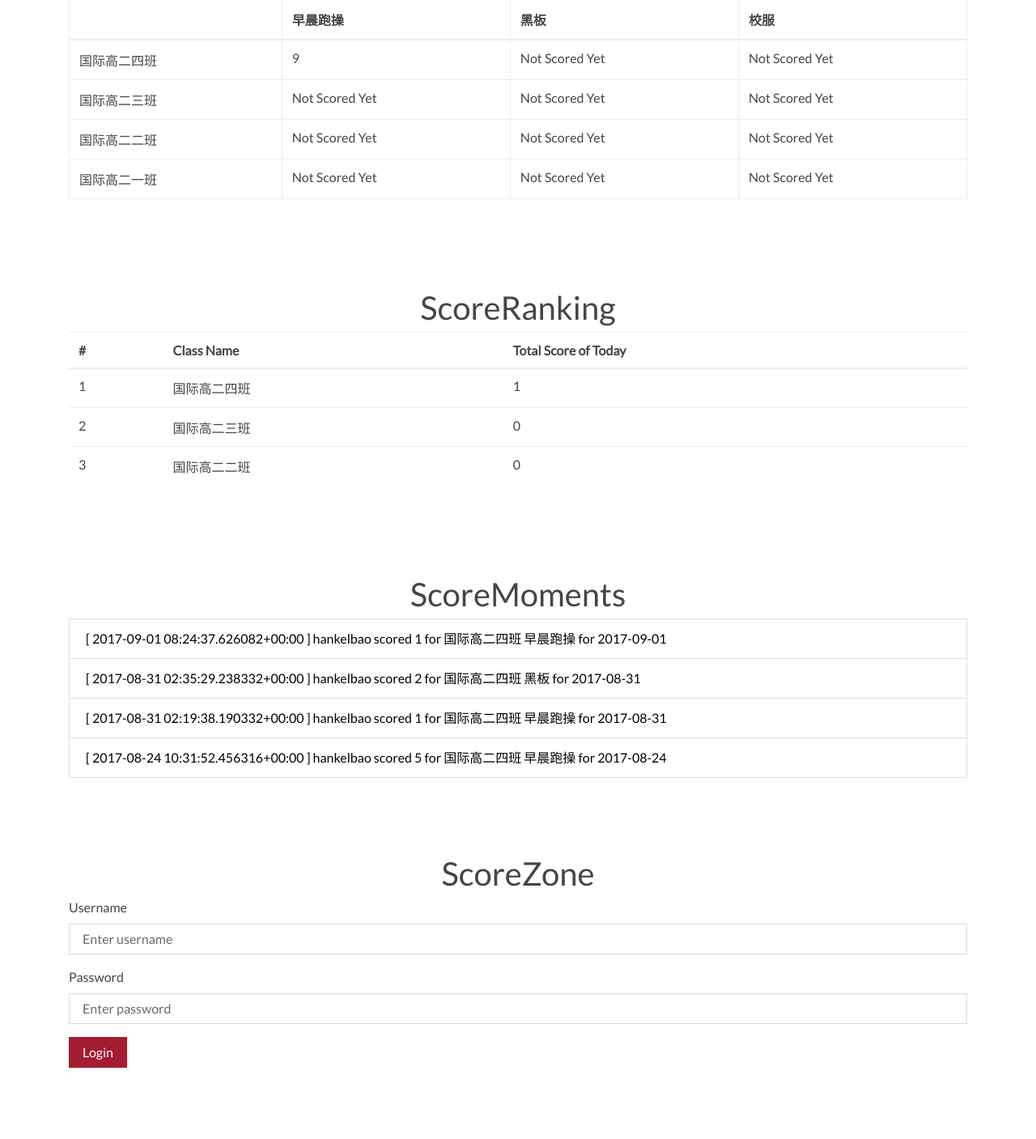
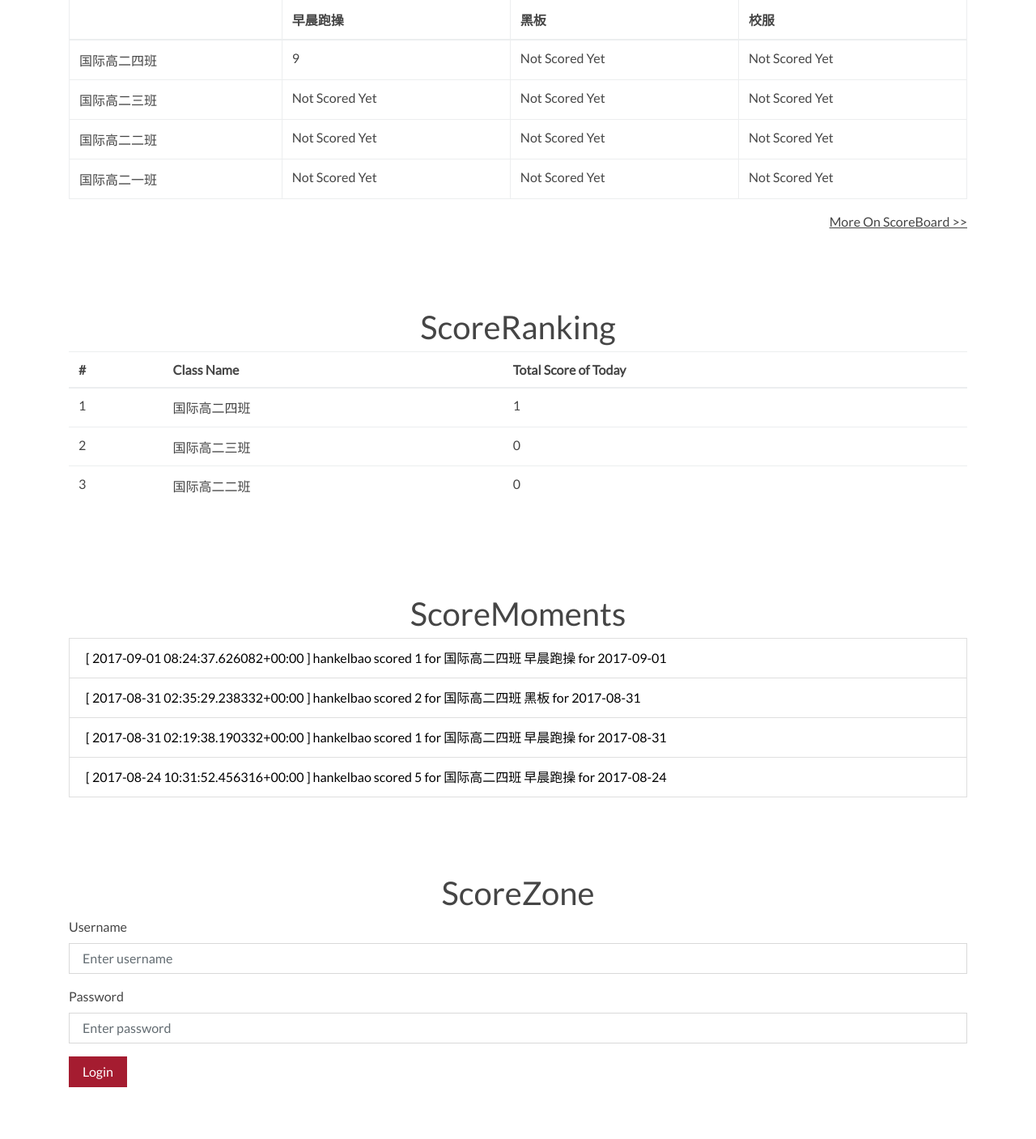
Before and after one commit to HankelBao/DIDSYS-Django, a Django app: page / in a window 1280 px wide. Shown: the part 797-2204 px from the top of the page at 81% size. Before the commit the page ends 2116 px from the top, so only its background shows below. Run offline with Django 3.2, Linux system fonts and the light colour scheme; data comes from the database, SQL or seed files in the repository; both versions use the stored data as it was after the commit; some libraries are stand-ins or nearby versions.

Commit message:
tested the new modal of it

```diff
--- a/DID/static/js/index.js
+++ b/DID/static/js/index.js
@@ -112,3 +112,13 @@ function update_index() {
 $(document).ready(function(){
     update_index();
 });
+
+function more_on_scoreboard() {
+    $.ajax({
+        type:"POST",
+        url:"ajax/more-on-scoreboard",
+        success:function(result){
+            $("#modal_content").html(result);
+        }
+    });
+}
--- a/DID/templates/DID/index.html
+++ b/DID/templates/DID/index.html
@@ -62,6 +62,13 @@
             <tbody id="scoreboard-body">
             </tbody>
           </table>
+        </div>
+      </div>
+      <div class="row">
+        <div class="col-md-12">
+          <div style="text-align:right">
+            <a onclick="more_on_scoreboard()" data-toggle="modal" data-target="#modal"><u>More On ScoreBoard >></u></a>
+          </div>
         </div>
       </div>
     </div>
--- a/DID/views.py
+++ b/DID/views.py
@@ -97,3 +97,13 @@ def get_scoremoments(request):
     content = {}
     content['scoremoments'] = services.scoremoments.get_4_scoremoments()
     return HttpResponse(json.dumps(content), content_type="application/json")
+
+
+@csrf_exempt
+def more_on_scoreboard(request):
+    content = {}
+    content['scoreboard_head'] = services.scoreboard.get_table_header()
+    content['scoreboard_body'] = services.scoreboard.get_table_body(
+        datetime.date.today())
+    content['contents'] = "H"
+    return render(request, 'ajax/more_on_scoreboard.html', content)
--- a/SFLSDID/urls.py
+++ b/SFLSDID/urls.py
@@ -30,6 +30,7 @@ urlpatterns = [
     # Ajax View
     url(r'^ajax/get-scorerboard', views.scorerboard),
     url(r'^ajax/score-submit', views.scorerboard_submit),
+    url(r'^ajax/more-on-scoreboard', views.more_on_scoreboard),
 
     # Admin
     url(r'^admin/', admin.site.urls),
```
Also changed, not shown: DID/templates/ajax/more_on_scoreboard.html (added, +14 -0 lines), db.sqlite3.
